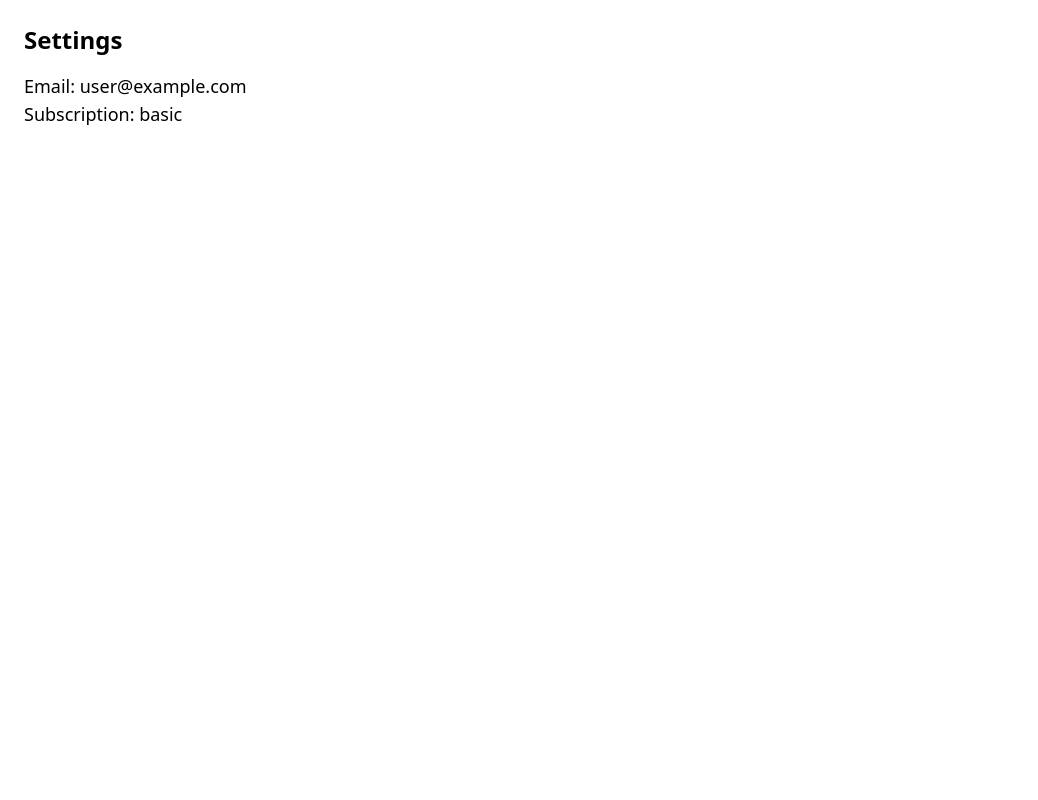
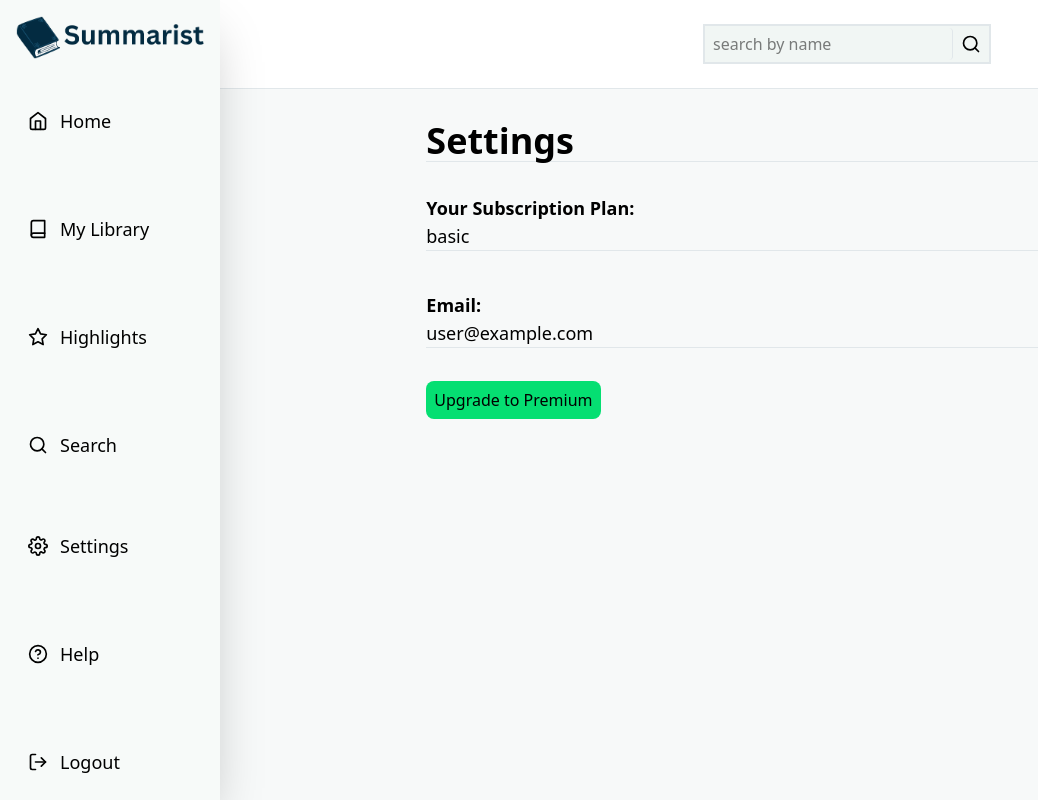
Before and after one commit to ShafinKhan-Pathan/summarist-advance-virtual-internship, a Next.js app: page /settings in a window 1280 px wide. Shown: the whole page, without its empty margins (0-1038 px from the left). Built offline with nearby package versions, Linux system fonts and the light colour scheme; no server answers; the database is empty; sample sign-in values are in the browser's storage.

Commit message:
Complete Settings page and fix subscription status problem

```diff
--- a/app/book/[id]/page.tsx
+++ b/app/book/[id]/page.tsx
@@ -6,7 +6,6 @@ import { CiClock2, CiStar } from "react-icons/ci";
 import { AiOutlineBulb, AiOutlineAudio } from "react-icons/ai";
 import { LuBookOpenText } from "react-icons/lu";
 import { MdOutlineBookmarkAdd } from "react-icons/md";
-import Link from "next/link";
 import { getUserSubscription } from "@/app/utils/getSubscription";
 import { auth } from "@/firebase/firebase";
 import { useRouter } from "next/navigation";
@@ -23,9 +22,12 @@ const page = () => {
       alert("Please login to continue");
       return;
     }
-
-    setChecking(true);
-    setActiveBtn(btnType);
+    if (data?.subscriptionRequired === false) {
+      setChecking(false);
+      setActiveBtn(null);
+      router.push(`/player/${id}`);
+      return;
+    }
     const subscription = await getUserSubscription(user.uid);
     setChecking(false);
     setActiveBtn(null);
--- a/app/settings/page.tsx
+++ b/app/settings/page.tsx
@@ -3,28 +3,28 @@
 import { auth, db } from "@/firebase/firebase";
 import { collection, doc, getDoc, getDocs } from "firebase/firestore";
 import { useEffect, useState } from "react";
+import PrivateLayout from "../layout/PrivateLayout";
+import Link from "next/link";
+import { onAuthStateChanged } from "firebase/auth";
 
 const Settings = () => {
   const [status, setStatus] = useState("loading");
   const [email, setEmail] = useState("");
 
   useEffect(() => {
-    const fetchSubscription = async () => {
-      const user = auth.currentUser;
-      if (!user) return;
-
+    const fetchSubscription = onAuthStateChanged(auth, async (user) => {
+      if (!user) {
+        setStatus("Basic");
+        return;
+      }
       setEmail(user.email || "");
-
       const subColRef = collection(db, "customers", user.uid, "subscriptions");
       const snap = await getDocs(subColRef);
-
       if (snap.empty) {
         setStatus("basic");
         return;
       }
-
       let premium = false;
-
       snap.forEach((doc) => {
         const data = doc.data();
         if (data.status === "active") {
@@ -32,17 +32,36 @@ const Settings = () => {
         }
       });
 
-      setStatus(premium ? "premium" : "basic");
-    };
-
-    fetchSubscription();
+      setStatus(premium ? "Premium" : "Basic");
+    });
+    return () => fetchSubscription();
   }, []);
   return (
-    <div className="p-6">
-      <h1 className="text-2xl font-bold mb-4">Settings</h1>
-      <p className="text-lg">Email: {email}</p>
-      <p className="text-lg">Subscription: {status}</p>
-    </div>
+    <PrivateLayout>
+      <div className="w-full lg:max-w-[65%] mx-auto space-y-10">
+        <h1 className="text-2xl md:text-4xl font-bold mb-8 border-b border-[#e1e7ea]">
+          Settings
+        </h1>
+        <p className="text-lg border-b border-[#e1e7ea]">
+          <span className="font-bold">Your Subscription Plan: </span>
+          <br />
+          {status}
+        </p>
+        <p className="text-lg border-b border-[#e1e7ea]">
+          <span className="font-bold">Email: </span>
+          <br />
+          {email ? `${email}` : "Guest"}
+        </p>
+        {status === "basic" && (
+          <Link
+            href="/choose-plan"
+            className={`bg-green-400 w-[70%] rounded-lg p-2 md:w-[70%] hover:bg-green-600 duration-300 cursor-pointer`}
+          >
+            Upgrade to Premium
+          </Link>
+        )}
+      </div>
+    </PrivateLayout>
   );
 };
 
```
